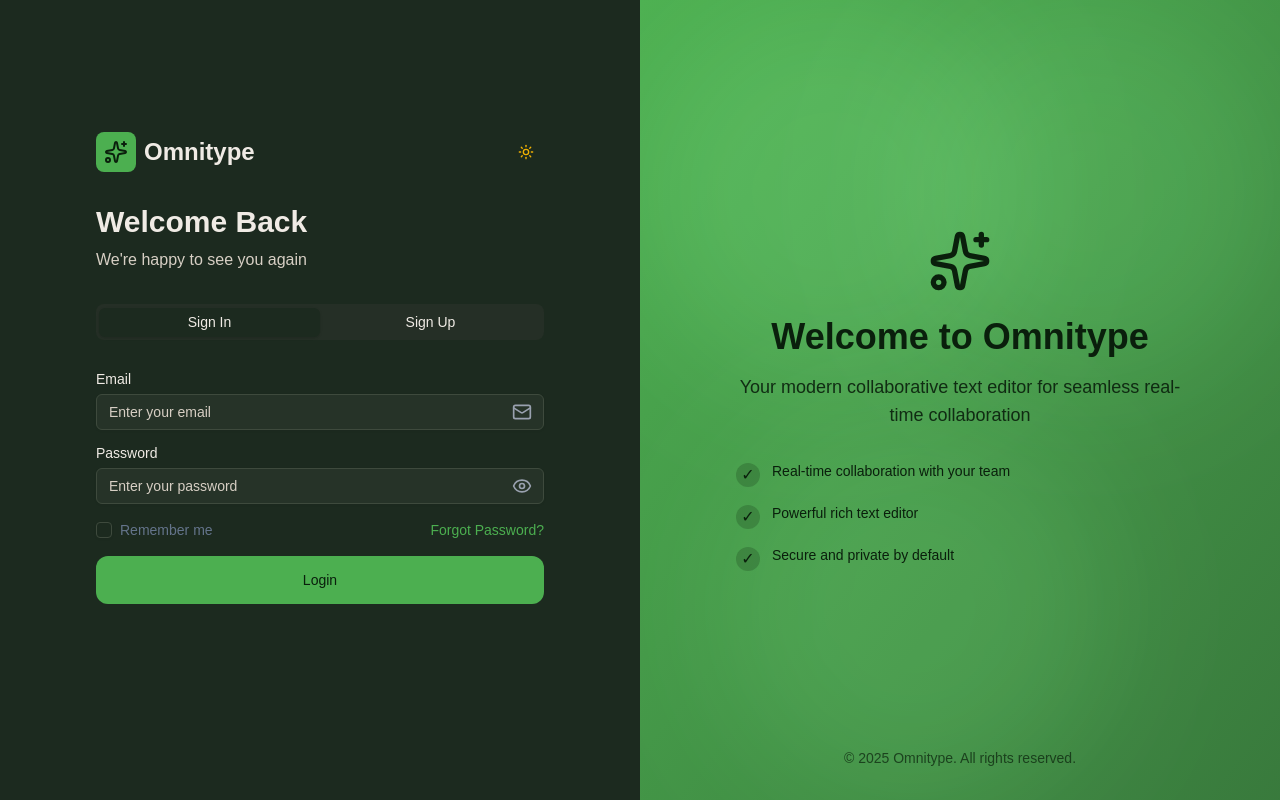
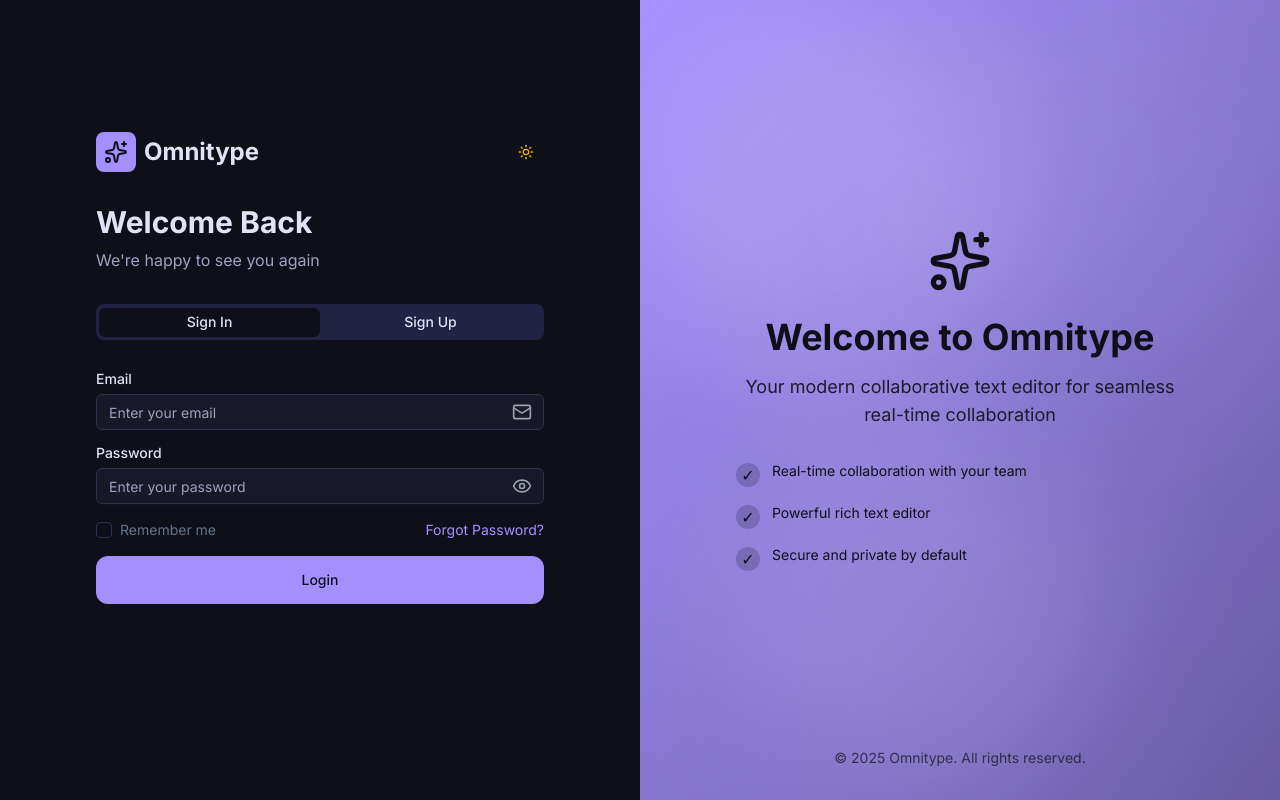
Before and after one commit to utkarsh125/omnidoc, a Next.js app: page /signin in a window 1280 px wide. Built offline with nearby package versions, Linux system fonts and the light colour scheme.

Commit message:
nav-user.tsx

```diff
--- a/src/app/globals.css
+++ b/src/app/globals.css
@@ -4,9 +4,9 @@
 @custom-variant dark (&:is(.dark *));
 
 @theme inline {
-  --font-sans: Montserrat, sans-serif;
-  --font-mono: Source Code Pro, monospace;
-  --font-serif: Merriweather, serif;
+  --font-sans: Inter, sans-serif;
+  --font-mono: JetBrains Mono, monospace;
+  --font-serif: Georgia, serif;
   --font-heading: Poppins, Inter, sans-serif;
   --radius: 0.5rem;
   --tracking-tighter: calc(var(--tracking-normal) - 0.05em);
@@ -82,22 +82,22 @@
 
 :root {
   --radius: 0.5rem;
-  --card: oklch(0.9711 0.0074 80.7211);
-  --card-foreground: oklch(0.3000 0.0358 30.2042);
-  --popover: oklch(0.9711 0.0074 80.7211);
-  --popover-foreground: oklch(0.3000 0.0358 30.2042);
-  --primary: oklch(0.5234 0.1347 144.1672);
+  --card: oklch(1.0000 0 0);
+  --card-foreground: oklch(0.3015 0.0572 282.4176);
+  --popover: oklch(1.0000 0 0);
+  --popover-foreground: oklch(0.3015 0.0572 282.4176);
+  --primary: oklch(0.5417 0.1790 288.0332);
   --primary-foreground: oklch(1.0000 0 0);
-  --secondary: oklch(0.9571 0.0210 147.6360);
-  --secondary-foreground: oklch(0.4254 0.1159 144.3078);
-  --muted: oklch(0.9370 0.0142 74.4218);
-  --muted-foreground: oklch(0.4495 0.0486 39.2110);
-  --accent: oklch(0.8952 0.0504 146.0366);
-  --accent-foreground: oklch(0.4254 0.1159 144.3078);
-  --destructive: oklch(0.5386 0.1937 26.7249);
-  --border: oklch(0.8805 0.0208 74.6428);
-  --input: oklch(0.8805 0.0208 74.6428);
-  --ring: oklch(0.5234 0.1347 144.1672);
+  --secondary: oklch(0.9174 0.0435 292.6901);
+  --secondary-foreground: oklch(0.4143 0.1039 288.1742);
+  --muted: oklch(0.9580 0.0133 286.1454);
+  --muted-foreground: oklch(0.5426 0.0465 284.7435);
+  --accent: oklch(0.9221 0.0373 262.1410);
+  --accent-foreground: oklch(0.3015 0.0572 282.4176);
+  --destructive: oklch(0.6861 0.2061 14.9941);
+  --border: oklch(0.9115 0.0216 285.9625);
+  --input: oklch(0.9115 0.0216 285.9625);
+  --ring: oklch(0.5417 0.1790 288.0332);
 
   /* Landing page colors */
   --primary-blue: #3B82F6;
@@ -111,42 +111,42 @@
   --google-white: #FFFFFF;
   --glass-bg: rgba(255, 255, 255, 0.1);
   --glass-border: rgba(255, 255, 255, 0.2);
-  --chart-1: oklch(0.6731 0.1624 144.2083);
-  --chart-2: oklch(0.5752 0.1446 144.1813);
-  --chart-3: oklch(0.5234 0.1347 144.1672);
-  --chart-4: oklch(0.4254 0.1159 144.3078);
-  --chart-5: oklch(0.2157 0.0453 145.7256);
-  --sidebar: oklch(0.9370 0.0142 74.4218);
-  --sidebar-foreground: oklch(0.3000 0.0358 30.2042);
-  --sidebar-primary: oklch(0.5234 0.1347 144.1672);
+  --chart-1: oklch(0.5417 0.1790 288.0332);
+  --chart-2: oklch(0.7042 0.1602 288.9880);
+  --chart-3: oklch(0.5679 0.2113 276.7065);
+  --chart-4: oklch(0.6356 0.1922 281.8054);
+  --chart-5: oklch(0.4509 0.1758 279.3838);
+  --sidebar: oklch(0.9580 0.0133 286.1454);
+  --sidebar-foreground: oklch(0.3015 0.0572 282.4176);
+  --sidebar-primary: oklch(0.5417 0.1790 288.0332);
   --sidebar-primary-foreground: oklch(1.0000 0 0);
-  --sidebar-accent: oklch(0.8952 0.0504 146.0366);
-  --sidebar-accent-foreground: oklch(0.4254 0.1159 144.3078);
-  --sidebar-border: oklch(0.8805 0.0208 74.6428);
-  --sidebar-ring: oklch(0.5234 0.1347 144.1672);
+  --sidebar-accent: oklch(0.9221 0.0373 262.1410);
+  --sidebar-accent-foreground: oklch(0.3015 0.0572 282.4176);
+  --sidebar-border: oklch(0.9115 0.0216 285.9625);
+  --sidebar-ring: oklch(0.5417 0.1790 288.0332);
   --destructive-foreground: oklch(1.0000 0 0);
-  --font-sans: Montserrat, sans-serif;
-  --font-serif: Merriweather, serif;
-  --font-mono: Source Code Pro, monospace;
-  --shadow-color: oklch(0 0 0);
-  --shadow-opacity: 0.1;
-  --shadow-blur: 3px;
+  --font-sans: Inter, sans-serif;
+  --font-serif: Georgia, serif;
+  --font-mono: JetBrains Mono, monospace;
+  --shadow-color: hsl(240 30% 25%);
+  --shadow-opacity: 0.12;
+  --shadow-blur: 10px;
   --shadow-spread: 0px;
-  --shadow-offset-x: 0;
-  --shadow-offset-y: 1px;
+  --shadow-offset-x: 0px;
+  --shadow-offset-y: 4px;
   --letter-spacing: 0em;
   --spacing: 0.25rem;
-  --shadow-2xs: 0 1px 3px 0px hsl(0 0% 0% / 0.05);
-  --shadow-xs: 0 1px 3px 0px hsl(0 0% 0% / 0.05);
-  --shadow-sm: 0 1px 3px 0px hsl(0 0% 0% / 0.10), 0 1px 2px -1px hsl(0 0% 0% / 0.10);
-  --shadow: 0 1px 3px 0px hsl(0 0% 0% / 0.10), 0 1px 2px -1px hsl(0 0% 0% / 0.10);
-  --shadow-md: 0 1px 3px 0px hsl(0 0% 0% / 0.10), 0 2px 4px -1px hsl(0 0% 0% / 0.10);
-  --shadow-lg: 0 1px 3px 0px hsl(0 0% 0% / 0.10), 0 4px 6px -1px hsl(0 0% 0% / 0.10);
-  --shadow-xl: 0 1px 3px 0px hsl(0 0% 0% / 0.10), 0 8px 10px -1px hsl(0 0% 0% / 0.10);
-  --shadow-2xl: 0 1px 3px 0px hsl(0 0% 0% / 0.25);
+  --shadow-2xs: 0px 4px 10px 0px hsl(240 30% 25% / 0.06);
+  --shadow-xs: 0px 4px 10px 0px hsl(240 30% 25% / 0.06);
+  --shadow-sm: 0px 4px 10px 0px hsl(240 30% 25% / 0.12), 0px 1px 2px -1px hsl(240 30% 25% / 0.12);
+  --shadow: 0px 4px 10px 0px hsl(240 30% 25% / 0.12), 0px 1px 2px -1px hsl(240 30% 25% / 0.12);
+  --shadow-md: 0px 4px 10px 0px hsl(240 30% 25% / 0.12), 0px 2px 4px -1px hsl(240 30% 25% / 0.12);
+  --shadow-lg: 0px 4px 10px 0px hsl(240 30% 25% / 0.12), 0px 4px 6px -1px hsl(240 30% 25% / 0.12);
+  --shadow-xl: 0px 4px 10px 0px hsl(240 30% 25% / 0.12), 0px 8px 10px -1px hsl(240 30% 25% / 0.12);
+  --shadow-2xl: 0px 4px 10px 0px hsl(240 30% 25% / 0.30);
   --tracking-normal: 0em;
-  --background: oklch(0.9711 0.0074 80.7211);
-  --foreground: oklch(0.3000 0.0358 30.2042);
+  --background: oklch(0.9730 0.0133 286.1503);
+  --foreground: oklch(0.3015 0.0572 282.4176);
 
   /* Tiptap CSS Variables - Light Mode */
   --tt-bg-color: var(--background);
@@ -160,58 +160,58 @@
 }
 
 .dark {
-  --background: oklch(0.2683 0.0279 150.7681);
-  --foreground: oklch(0.9423 0.0097 72.6595);
-  --card: oklch(0.3327 0.0271 146.9867);
-  --card-foreground: oklch(0.9423 0.0097 72.6595);
-  --popover: oklch(0.3327 0.0271 146.9867);
-  --popover-foreground: oklch(0.9423 0.0097 72.6595);
-  --primary: oklch(0.6731 0.1624 144.2083);
-  --primary-foreground: oklch(0.2157 0.0453 145.7256);
-  --secondary: oklch(0.3942 0.0265 142.9926);
-  --secondary-foreground: oklch(0.8970 0.0166 142.5518);
-  --muted: oklch(0.2926 0.0212 147.7496);
-  --muted-foreground: oklch(0.8579 0.0174 76.0955);
-  --accent: oklch(0.5752 0.1446 144.1813);
-  --accent-foreground: oklch(0.9423 0.0097 72.6595);
-  --destructive: oklch(0.5386 0.1937 26.7249);
-  --border: oklch(0.3942 0.0265 142.9926);
-  --input: oklch(0.3942 0.0265 142.9926);
-  --ring: oklch(0.6731 0.1624 144.2083);
-  --chart-1: oklch(0.7660 0.1179 145.2950);
-  --chart-2: oklch(0.7185 0.1417 144.8887);
-  --chart-3: oklch(0.6731 0.1624 144.2083);
-  --chart-4: oklch(0.6291 0.1543 144.2031);
-  --chart-5: oklch(0.5752 0.1446 144.1813);
-  --sidebar: oklch(0.2683 0.0279 150.7681);
-  --sidebar-foreground: oklch(0.9423 0.0097 72.6595);
-  --sidebar-primary: oklch(0.6731 0.1624 144.2083);
-  --sidebar-primary-foreground: oklch(0.2157 0.0453 145.7256);
-  --sidebar-accent: oklch(0.5752 0.1446 144.1813);
-  --sidebar-accent-foreground: oklch(0.9423 0.0097 72.6595);
-  --sidebar-border: oklch(0.3942 0.0265 142.9926);
-  --sidebar-ring: oklch(0.6731 0.1624 144.2083);
-  --destructive-foreground: oklch(0.9423 0.0097 72.6595);
+  --background: oklch(0.1743 0.0227 283.7998);
+  --foreground: oklch(0.9185 0.0257 285.8834);
+  --card: oklch(0.2284 0.0384 282.9324);
+  --card-foreground: oklch(0.9185 0.0257 285.8834);
+  --popover: oklch(0.2284 0.0384 282.9324);
+  --popover-foreground: oklch(0.9185 0.0257 285.8834);
+  --primary: oklch(0.7162 0.1597 290.3962);
+  --primary-foreground: oklch(0.1743 0.0227 283.7998);
+  --secondary: oklch(0.3139 0.0736 283.4591);
+  --secondary-foreground: oklch(0.8367 0.0849 285.9111);
+  --muted: oklch(0.2710 0.0621 281.4377);
+  --muted-foreground: oklch(0.7166 0.0462 285.1741);
+  --accent: oklch(0.3354 0.0828 280.9705);
+  --accent-foreground: oklch(0.9185 0.0257 285.8834);
+  --destructive: oklch(0.6861 0.2061 14.9941);
+  --border: oklch(0.3261 0.0597 282.5832);
+  --input: oklch(0.3261 0.0597 282.5832);
+  --ring: oklch(0.7162 0.1597 290.3962);
+  --chart-1: oklch(0.7162 0.1597 290.3962);
+  --chart-2: oklch(0.6382 0.1047 274.9117);
+  --chart-3: oklch(0.7482 0.1235 244.7492);
+  --chart-4: oklch(0.7124 0.0977 186.6761);
+  --chart-5: oklch(0.7546 0.1831 346.8124);
+  --sidebar: oklch(0.2284 0.0384 282.9324);
+  --sidebar-foreground: oklch(0.9185 0.0257 285.8834);
+  --sidebar-primary: oklch(0.7162 0.1597 290.3962);
+  --sidebar-primary-foreground: oklch(0.1743 0.0227 283.7998);
+  --sidebar-accent: oklch(0.3354 0.0828 280.9705);
+  --sidebar-accent-foreground: oklch(0.9185 0.0257 285.8834);
+  --sidebar-border: oklch(0.3261 0.0597 282.5832);
+  --sidebar-ring: oklch(0.7162 0.1597 290.3962);
+  --destructive-foreground: oklch(1.0000 0 0);
   --radius: 0.5rem;
-  --font-sans: Montserrat, sans-serif;
-  --font-serif: Merriweather, serif;
-  --font-mono: Source Code Pro, monospace;
-  --shadow-color: oklch(0 0 0);
-  --shadow-opacity: 0.1;
-  --shadow-blur: 3px;
+  --font-sans: Inter, sans-serif;
+  --font-serif: Georgia, serif;
+  --font-mono: JetBrains Mono, monospace;
+  --shadow-color: hsl(240 30% 25%);
+  --shadow-opacity: 0.12;
+  --shadow-blur: 10px;
   --shadow-spread: 0px;
-  --shadow-offset-x: 0;
-  --shadow-offset-y: 1px;
+  --shadow-offset-x: 0px;
+  --shadow-offset-y: 4px;
   --letter-spacing: 0em;
   --spacing: 0.25rem;
-  --shadow-2xs: 0 1px 3px 0px hsl(0 0% 0% / 0.05);
-  --shadow-xs: 0 1px 3px 0px hsl(0 0% 0% / 0.05);
-  --shadow-sm: 0 1px 3px 0px hsl(0 0% 0% / 0.10), 0 1px 2px -1px hsl(0 0% 0% / 0.10);
-  --shadow: 0 1px 3px 0px hsl(0 0% 0% / 0.10), 0 1px 2px -1px hsl(0 0% 0% / 0.10);
-  --shadow-md: 0 1px 3px 0px hsl(0 0% 0% / 0.10), 0 2px 4px -1px hsl(0 0% 0% / 0.10);
-  --shadow-lg: 0 1px 3px 0px hsl(0 0% 0% / 0.10), 0 4px 6px -1px hsl(0 0% 0% / 0.10);
-  --shadow-xl: 0 1px 3px 0px hsl(0 0% 0% / 0.10), 0 8px 10px -1px hsl(0 0% 0% / 0.10);
-  --shadow-2xl: 0 1px 3px 0px hsl(0 0% 0% / 0.25);
+  --shadow-2xs: 0px 4px 10px 0px hsl(240 30% 25% / 0.06);
+  --shadow-xs: 0px 4px 10px 0px hsl(240 30% 25% / 0.06);
+  --shadow-sm: 0px 4px 10px 0px hsl(240 30% 25% / 0.12), 0px 1px 2px -1px hsl(240 30% 25% / 0.12);
+  --shadow: 0px 4px 10px 0px hsl(240 30% 25% / 0.12), 0px 1px 2px -1px hsl(240 30% 25% / 0.12);
+  --shadow-md: 0px 4px 10px 0px hsl(240 30% 25% / 0.12), 0px 2px 4px -1px hsl(240 30% 25% / 0.12);
+  --shadow-lg: 0px 4px 10px 0px hsl(240 30% 25% / 0.12), 0px 4px 6px -1px hsl(240 30% 25% / 0.12);
+  --shadow-xl: 0px 4px 10px 0px hsl(240 30% 25% / 0.12), 0px 8px 10px -1px hsl(240 30% 25% / 0.12);
+  --shadow-2xl: 0px 4px 10px 0px hsl(240 30% 25% / 0.30);
 
   /* Tiptap CSS Variables - Dark Mode */
   --tt-bg-color: var(--background);
```
Also changed, not shown: src/components/nav-user.tsx (+40 -18 lines).
